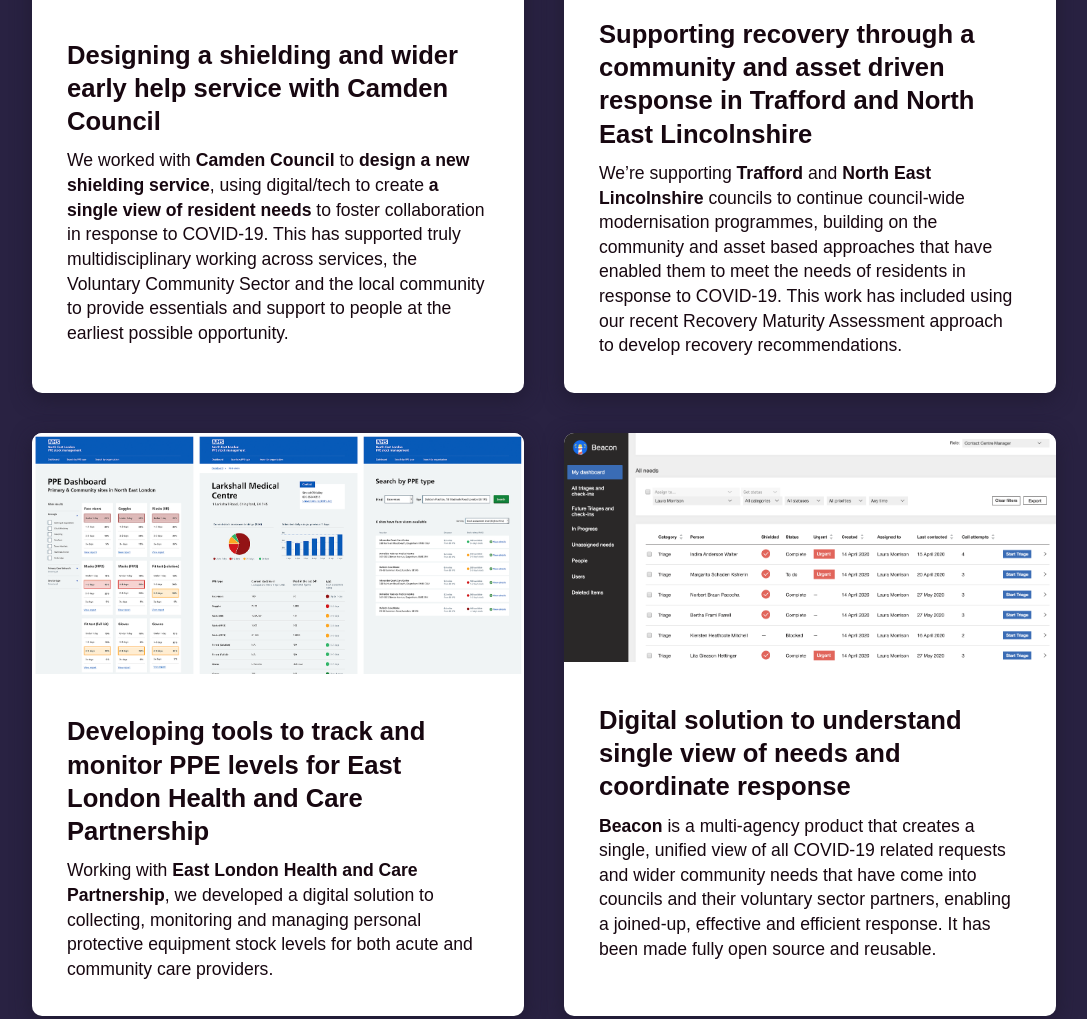
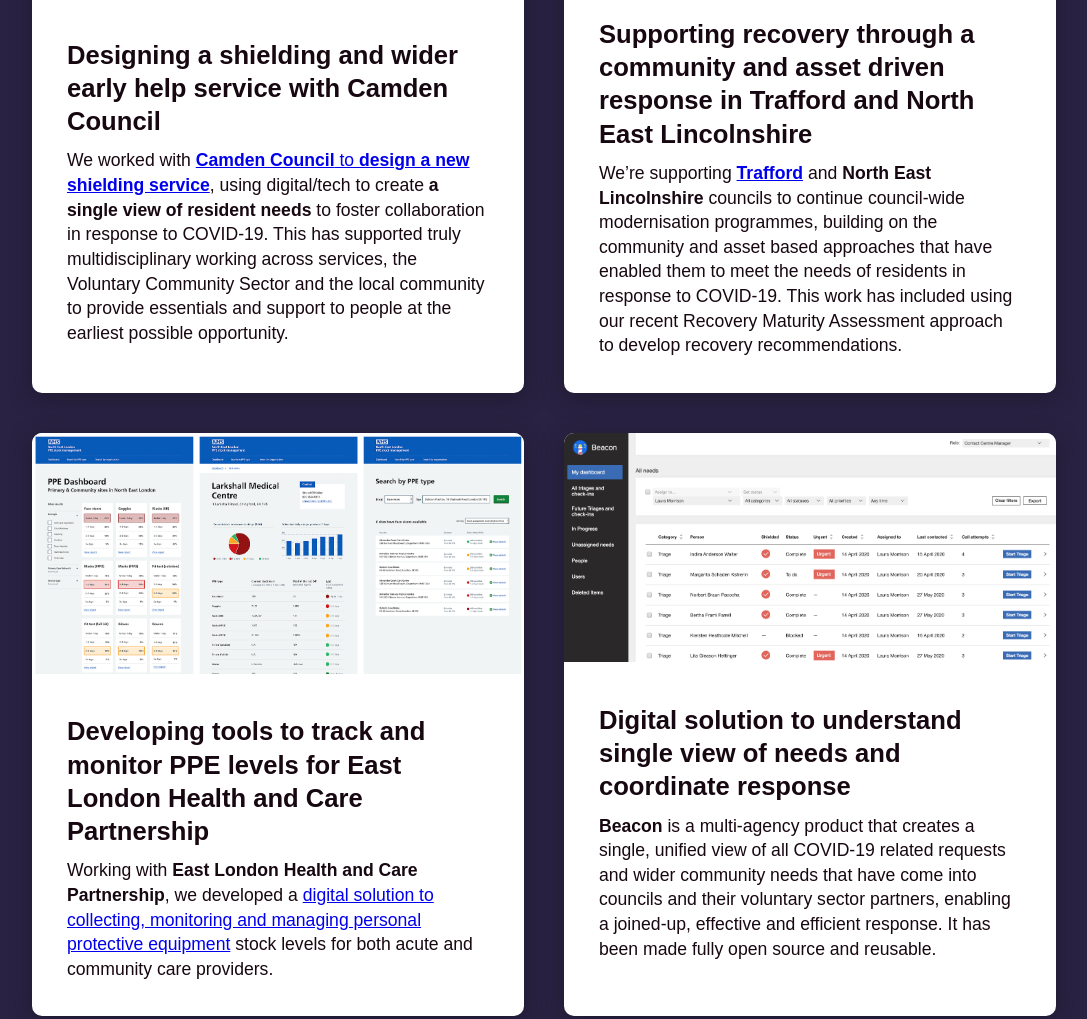
Before and after one commit to wearefuturegov/fg-covid, a website built with Parcel: page index.html in a window 1280 px wide. Shown: the part 1680-2699 px from the top of the page, without its empty margins (96-1183 px from the left). Built offline with nearby package versions, Linux system fonts and the light colour scheme; a web font is replaced by a local one.

Commit message:
Update index.html

```diff
--- a/index.html
+++ b/index.html
@@ -82,7 +82,7 @@
                             Designing a shielding and wider early help service with Camden Council
                         <!-- </a> -->
                     </h3>
-                    <p class="example__description">We worked with <strong>Camden Council</strong> to <strong>design a new shielding service</strong>, using digital/tech to create <strong>a single view of resident needs</strong> to foster collaboration in response to COVID-19. This has supported truly multidisciplinary working across services, the Voluntary Community Sector and the local community to provide essentials and support to people at the earliest possible opportunity.
+                    <p class="example__description">We worked with <a href="https://www.wearefuturegov.com/work/supporting-camden-council-s-response-to-covid-19-58eec9f9-e0bc-4516-acf6-091d112758a1"><strong>Camden Council</strong> to <strong>design a new shielding service</strong></a>, using digital/tech to create <strong>a single view of resident needs</strong> to foster collaboration in response to COVID-19. This has supported truly multidisciplinary working across services, the Voluntary Community Sector and the local community to provide essentials and support to people at the earliest possible opportunity.
 </p>
                 </li>
 
@@ -93,7 +93,7 @@
                             Supporting recovery through a community and asset driven response in Trafford and North East Lincolnshire
                         <!-- </a> -->
                     </h3>
-                    <p class="example__description">We’re supporting <strong>Trafford</strong> and <strong>North East Lincolnshire</strong> councils to continue council-wide modernisation programmes, building on the community and asset based approaches that have enabled them to meet the needs of residents in response to COVID-19. This work has included using our recent Recovery Maturity Assessment approach to develop recovery recommendations. </p>
+                    <p class="example__description">We’re supporting <a href="https://www.wearefuturegov.com/work/trafford-modernisation-programme"><strong>Trafford</strong></a> and <strong>North East Lincolnshire</strong> councils to continue council-wide modernisation programmes, building on the community and asset based approaches that have enabled them to meet the needs of residents in response to COVID-19. This work has included using our recent Recovery Maturity Assessment approach to develop recovery recommendations. </p>
                 </li>
 
                 <li class="example">
@@ -103,7 +103,7 @@
                             Developing tools to track and monitor PPE levels for East London Health and Care Partnership
                         <!-- </a> -->
                     </h3>
-                    <p class="example__description">Working with <strong>East London Health and Care Partnership</strong>, we developed a digital solution to collecting, monitoring and managing personal protective equipment stock levels for both acute and community care providers. </p>
+                    <p class="example__description">Working with <strong>East London Health and Care Partnership</strong>, we developed a <a href="https://www.wearefuturegov.com/work/building-a-digital-ppe-management-tool">digital solution to collecting, monitoring and managing personal protective equipment</a> stock levels for both acute and community care providers. </p>
                 </li>
 
                 <li class="example">
```
